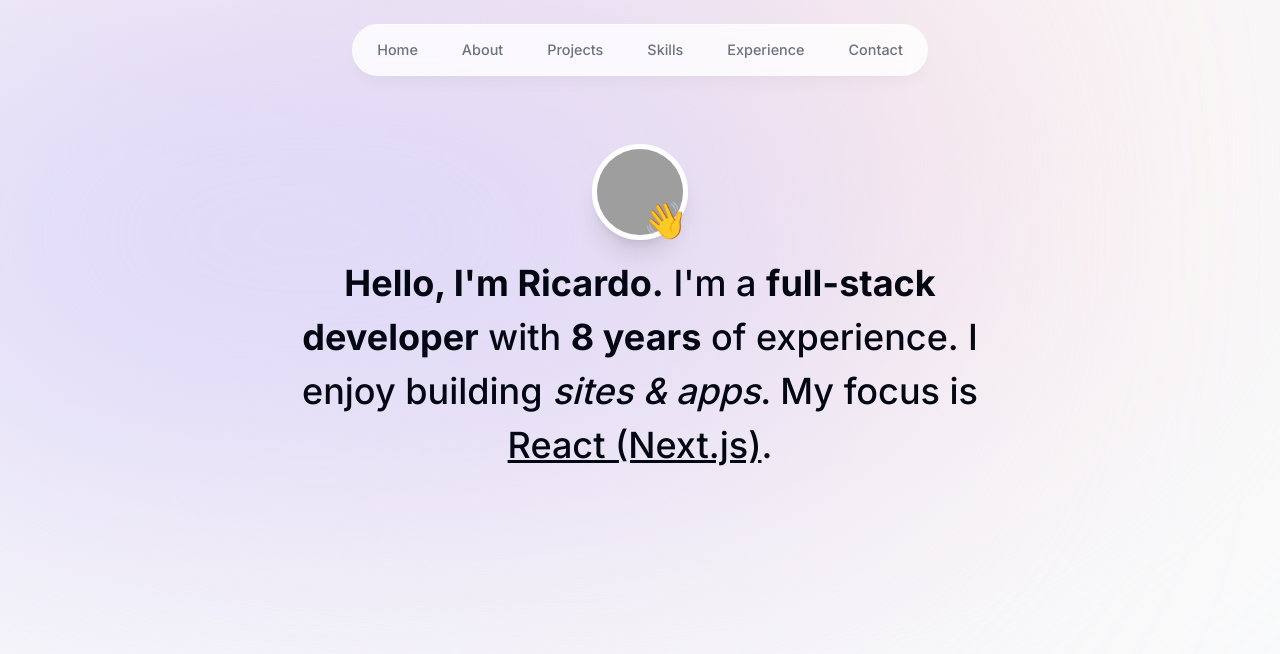
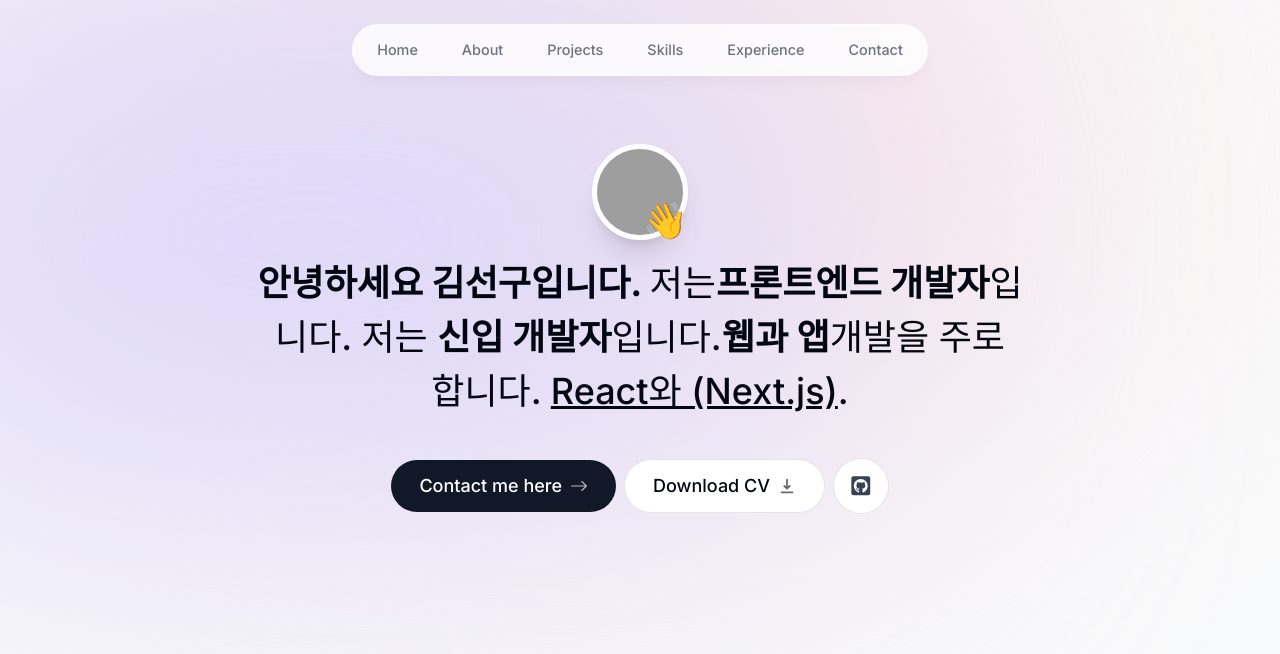
Before and after one commit to haegu97/portfolio, a Next.js app: page / in a window 1280 px wide. Shown: the top 654 px of the page. Built offline with nearby package versions, Linux system fonts and the light colour scheme; grey boxes are pictures that could not be loaded.

Commit message:
feat: intro에 contact 요소들 추가

```diff
--- a/components/intro.tsx
+++ b/components/intro.tsx
@@ -2,7 +2,12 @@
 
 import { motion } from "framer-motion";
 import Image from "next/image";
+import Link from "next/link";
 import React from "react";
+import { BsArrowRight, BsLinkedin } from "react-icons/bs";
+import portfolioImg from "@/public/portfolioImg.jpeg";
+import { HiDownload } from "react-icons/hi";
+import { FaGithubSquare } from "react-icons/fa";
 
 export default function Intro() {
   return (
@@ -18,7 +23,7 @@ export default function Intro() {
             }}
           >
             <Image
-              src="https://images.unsplash.com/photo-1507003211169-0a1dd7228f2d?fit=crop&w=368&h=368&q=100"
+              src={portfolioImg}
               alt="Ricardo portrait"
               width="192"
               height="192"
@@ -48,12 +53,44 @@ export default function Intro() {
         initial={{ opacity: 0, y: 100 }}
         animate={{ opacity: 1, y: 0 }}
       >
-        <span className="font-bold">Hello, I'm Ricardo.</span> I'm a{" "}
-        <span className="font-bold">full-stack developer</span> with{" "}
-        <span className="font-bold">8 years</span> of experience. I enjoy
-        building <span className="italic">sites & apps</span>. My focus is{" "}
-        <span className="underline">React (Next.js)</span>.
+        <span className="font-bold">안녕하세요 김선구입니다. </span> 저는
+        <span className="font-bold">프론트엔드 개발자</span>입니다. 저는{" "}
+        <span className="font-bold">신입 개발자</span>입니다.
+        <span className="font-bold">웹과 앱</span>개발을 주로 합니다.{" "}
+        <span className="underline">React와 (Next.js)</span>.
       </motion.h1>
+      <motion.div
+        className="flex flex-col sm:flex-row items-center justify-center gap-2 px-4 text-lg font-medium"
+        initial={{ opacity: 0, y: 100 }}
+        animate={{ opacity: 1, y: 0 }}
+        transition={{
+          delay: 0.1,
+        }}
+      >
+        <Link
+          href="#contact"
+          className="group bg-gray-900 text-white px-7 py-3 flex items-center gap-2 rounded-full outline-none focus:scale-110 hover:scale-110 hover:bg-gray-950 active:scale-105 transition"
+        >
+          Contact me here{" "}
+          <BsArrowRight className="opacity-70 group-hover:translate-x-1 transition" />
+        </Link>
+
+        <a
+          className="group bg-white px-7 py-3 flex items-center gap-2 rounded-full outline-none focus:scale-110 hover:scale-110 active:scale-105 transition cursor-pointer border border-black/10 "
+          href="/CV.pdf"
+          download
+        >
+          Download CV{" "}
+          <HiDownload className="opacity-60 group-hover:translate-y-1 transition" />
+        </a>
+        <a
+          className="bg-white p-4 text-gray-700 flex items-center gap-2 text-[1.35rem] rounded-full focus:scale-[1.15] hover:scale-[1.15] hover:text-gray-950 active:scale-105 transition cursor-pointer border border-black/10"
+          href="https://github.com/haegu97"
+          target="_blank"
+        >
+          <FaGithubSquare />
+        </a>
+      </motion.div>
     </section>
   );
 }
```
Also changed, not shown: 1 other file (tests, documents, lock files or other folders).
